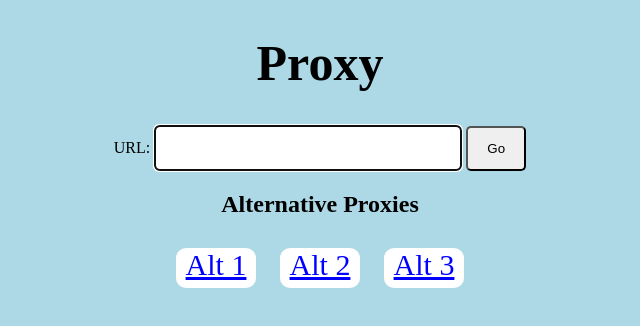
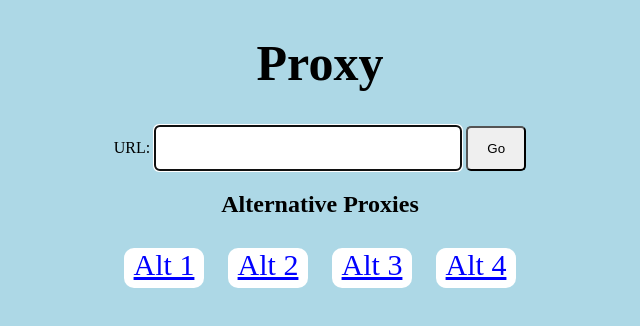
Before and after one commit to wilburcoding/proxy, a plain HTML site: page public/index.html in a window 1280 px wide. Shown: the whole page, without its empty margins (320-960 px from the left). Drawn offline with Linux system fonts and the light colour scheme; a web font is replaced by a local one.

Commit message:
Update index.html

```diff
--- a/public/index.html
+++ b/public/index.html
@@ -33,6 +33,7 @@
 
 			<a id="alt" href="https://proxy-mu-sable.vercel.app/">Alt 2</a>
 			<a id="alt" href="https://proxy-wilburcoding.vercel.app/">Alt 3</a>
+	    <a id="alt" href="https://proxy.wilburthecoder.repl.co/">Alt 4</a>
 <div id="google-ad">
 
 	<script>
```
